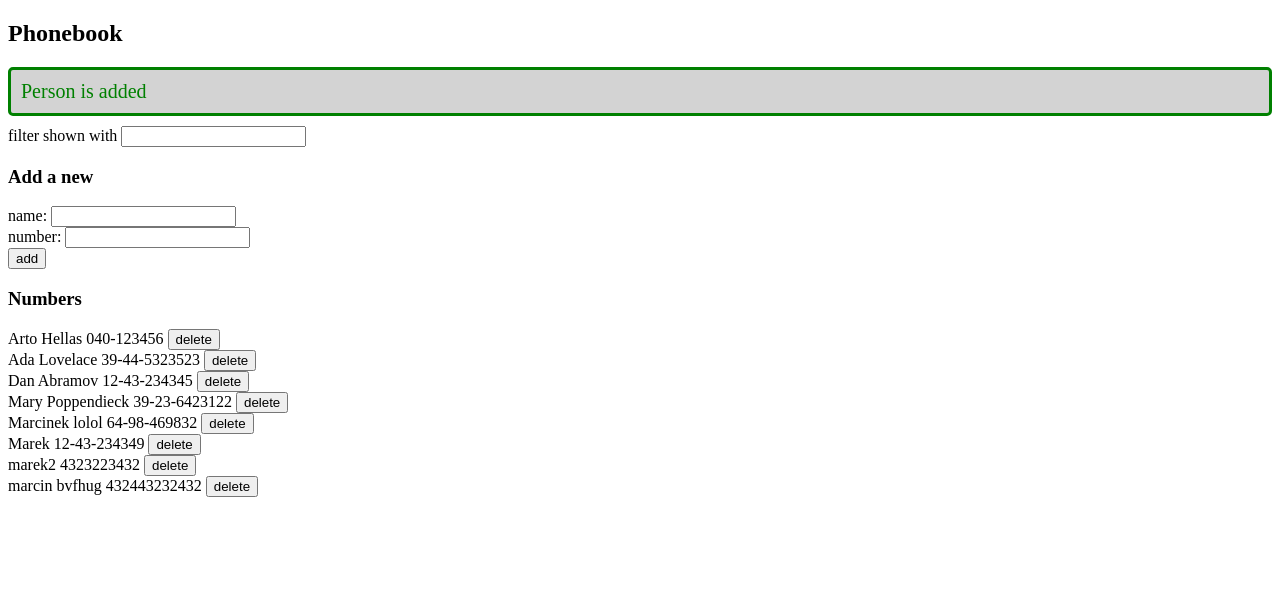
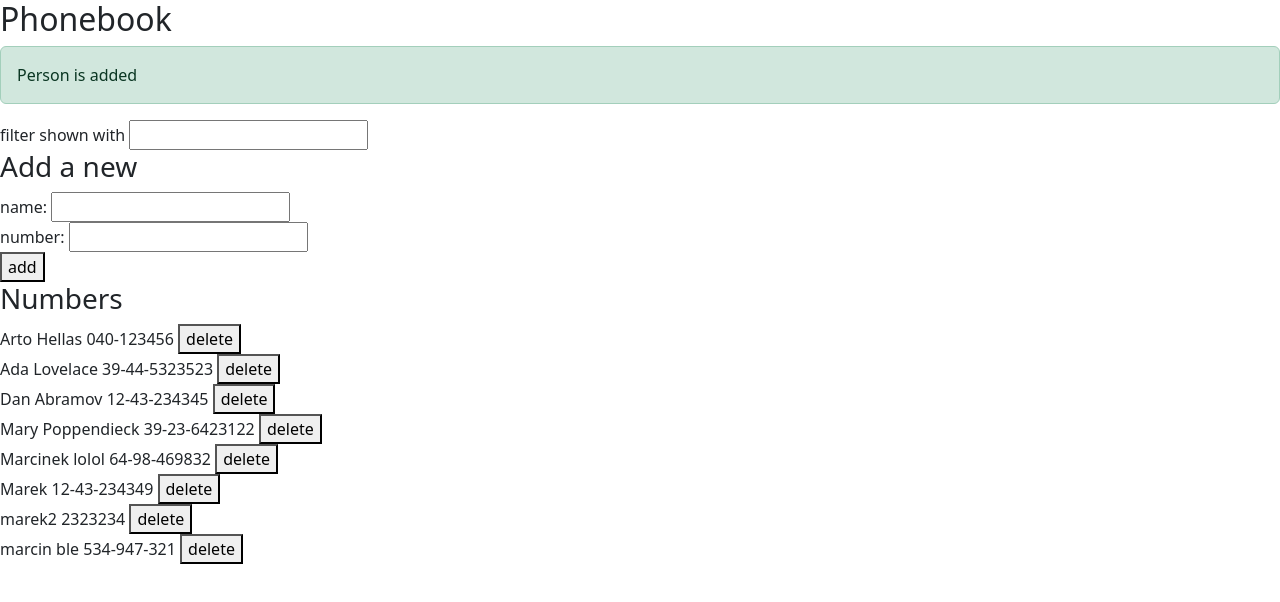
Before and after one commit to MatiCh2008/part2, a React (Vite) app in the folder part2/: page / in a window 1280 px wide. Shown: the top 602 px of the page. Built offline with nearby package versions, Linux system fonts and the light colour scheme; data requests are answered from the project's data file.

Commit message:
zad 2.16 dokończyć trzeba

```diff
--- a/part2/db.json
+++ b/part2/db.json
@@ -33,12 +33,12 @@
     {
       "id": "9729",
       "name": "marek2",
-      "number": "4323223432"
+      "number": "2323234"
     },
     {
-      "id": "f650",
-      "name": "marcin bvfhug",
-      "number": "432443232432"
+      "id": "e5dc",
+      "name": "marcin ble",
+      "number": "534-947-321"
     }
   ]
 }
--- a/part2/src/App.jsx
+++ b/part2/src/App.jsx
@@ -11,7 +11,7 @@ const App = () => {
   const [newName, setNewName] = useState('')
   const [newNumber, setNewNumber] = useState('')
   const [term, setTerm] = useState('')
-  const [addedMessage, setAddedMessage] = useState('Person is added')
+  const [Message, setMessage] = useState('Person is added')
 
 useEffect(() => {
     personService
@@ -31,6 +31,10 @@ useEffect(() => {
       setPersons(persons.map((person) => (person.id !== id ? person : returnedPerson)))
       setNewName('')
       setNewNumber('')
+      setMessage(`Changed ${person.name}'s Phone number`)
+      setTimeout(() => {
+          setMessage(null)
+        }, 5000)
     })
     .catch((error) => {
       alert(`Person '${person.name}' was already deleted from server`)
@@ -64,7 +68,6 @@ useEffect(() => {
     else if (existingPerson){
       if (window.confirm(`${trimmedName} is already added to phonebook, replace the old number with a new one?`)) {
           changeNumberOf(existingPerson.id, trimmedNumber)
-          setAddedMessage(`Changed ${trimmedName}'s Phone number`)
       }
     }
     else {
@@ -72,7 +75,10 @@ useEffect(() => {
         setPersons(persons.concat(returnedPerson))
         setNewName('')
         setNewNumber('')
-        setAddedMessage(`Added ${trimmedName}`)
+        setMessage(`Added ${trimmedName}`)
+        setTimeout(() => {
+          setMessage(null)
+        }, 5000)
       })
     }
   }
@@ -85,6 +91,10 @@ useEffect(() => {
           .remove(id)
           .then(() => {
           setPersons(persons.filter(p => p.id !== id))
+          setMessage(`Deleted ${person.name}`)
+          setTimeout(() => {
+          setMessage(null)
+          }, 5000)
           })
           .catch((error) => {
           alert(`Person '${person.name}' was already deleted from server`)
@@ -114,7 +124,7 @@ useEffect(() => {
   return (
     <div>
       <h2>Phonebook</h2>
-        <Notification message={addedMessage} />
+        <Notification message={Message} />
         <Filter term={term} handleTermChange={handleTermChange}/>
       <h3>Add a new</h3>
         <PersonForm
--- a/part2/src/components/Notification.jsx
+++ b/part2/src/components/Notification.jsx
@@ -4,7 +4,7 @@ const Notification = ({ message }) => {
     }
 
     return (
-      <div className="added">
+      <div className="alert alert-success">
         {message}
       </div>
     )
--- a/part2/src/main.jsx
+++ b/part2/src/main.jsx
@@ -1,5 +1,8 @@
 import ReactDOM from 'react-dom/client'
 import App from './App'
 import './index.css'
+import 'bootstrap/dist/css/bootstrap.min.css'
+import 'bootstrap/dist/js/bootstrap.bundle.min.js'
+
 
 ReactDOM.createRoot(document.getElementById('root')).render(<App />)
```
